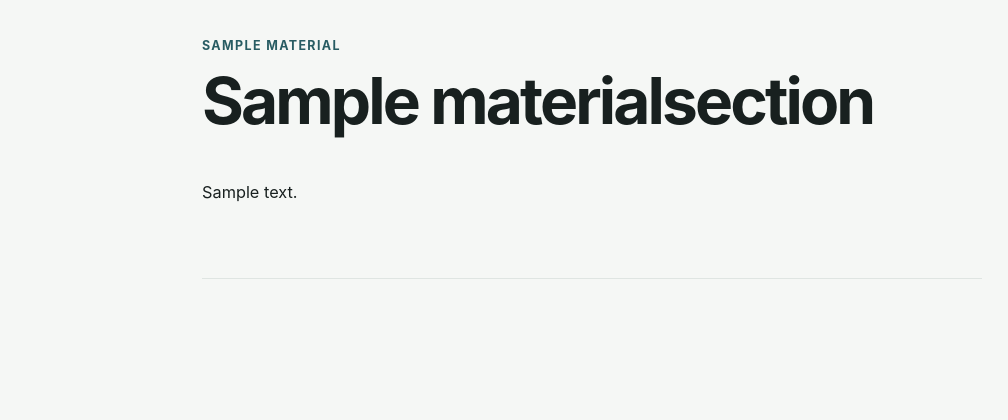
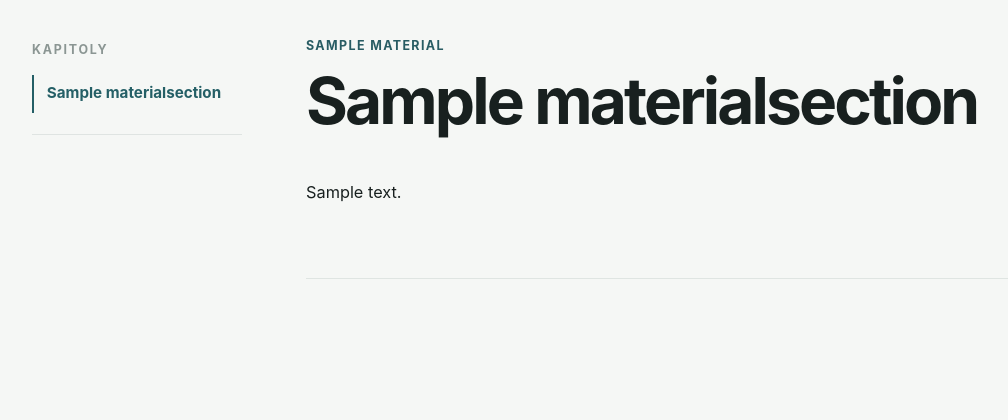
Before and after one commit to Werdna09/matematika-web, a Django app: a page that uses templates/materials/material_section_detail.html in a window 1280 px wide. Shown: the part 125-545 px from the top of the page, without its empty margins (48-1056 px from the left). Run offline with Django 5.2, Linux system fonts and the light colour scheme; tables that the repository leaves empty hold one stand-in row (values such as "Sample post"); parts of the project's set-up code (start-up, migrations or seed data) failed here and were passed over.

Commit message:
Improve reader navigation

```diff
--- a/static/css/style.css
+++ b/static/css/style.css
@@ -1883,6 +1883,65 @@ section {
     letter-spacing: -0.015em;
 }
 
+.reader-chapter-nav {
+    margin-bottom: 1.75rem;
+}
+
+.reader-sidebar-label {
+    margin-bottom: 0.9rem;
+
+    font-size: 0.78rem;
+    font-weight: 700;
+    letter-spacing: 0.14em;
+    text-transform: uppercase;
+
+    color: #8b9693;
+}
+
+.reader-chapter-list {
+    display: flex;
+    flex-direction: column;
+    gap: 0.15rem;
+}
+
+.reader-chapter-link {
+    display: block;
+
+    padding: 0.55rem 0.8rem;
+
+    border-left: 2px solid transparent;
+
+    color: #7c8784;
+    text-decoration: none;
+
+    font-size: 0.95rem;
+    font-weight: 500;
+    line-height: 1.35;
+
+    transition:
+        color 0.15s ease,
+        border-color 0.15s ease,
+        background 0.15s ease;
+}
+
+.reader-chapter-link:hover {
+    color: #245f66;
+}
+
+.reader-chapter-link.is-active {
+    color: #245f66;
+    border-left-color: #245f66;
+
+    font-weight: 700;
+}
+
+.reader-sidebar-divider {
+    height: 1px;
+    margin: 1.3rem 0 1.5rem;
+
+    background: rgba(20, 45, 45, 0.09);
+}
+
 
 /* =========================================================
    PŘEDCHOZÍ / DALŠÍ
--- a/static/js/reader-scrollspy.js
+++ b/static/js/reader-scrollspy.js
@@ -4,11 +4,15 @@ document.addEventListener("DOMContentLoaded", () => {
     const desktopToc = document.getElementById("reader-toc");
     const mobileToc = document.getElementById("reader-toc-mobile");
 
-    const sidebar = document.getElementById("reader-sidebar");
-    const mobileDetails = document.getElementById("reader-mobile-toc");
-    const readerGrid = document.getElementById("reader-grid");
+    const desktopTocSection = document.getElementById(
+        "reader-toc-section"
+    );
 
-    if (!content || !desktopToc || !mobileToc) {
+    const mobileDetails = document.getElementById(
+        "reader-mobile-toc"
+    );
+
+    if (!content) {
         return;
     }
 
@@ -24,6 +28,7 @@ document.addEventListener("DOMContentLoaded", () => {
      */
     const usedIds = new Set();
 
+
     function createSlug(text) {
         return text
             .toLowerCase()
@@ -38,7 +43,9 @@ document.addEventListener("DOMContentLoaded", () => {
         let id = heading.id;
 
         if (!id) {
-            id = createSlug(heading.textContent.trim());
+            id = createSlug(
+                heading.textContent.trim()
+            );
 
             if (!id) {
                 id = `sekce-${index + 1}`;
@@ -54,20 +61,38 @@ document.addEventListener("DOMContentLoaded", () => {
         }
 
         heading.id = uniqueId;
-        usedIds.add(uniqueId);
+
+        usedIds.add(
+            uniqueId
+        );
     });
 
 
     /*
-     * Pokud kapitola nemá žádné podnadpisy,
-     * navigaci vůbec nezobrazíme.
+     * Pokud aktuální kapitola nemá žádné H2/H3,
+     * schováme pouze její obsah.
+     *
+     * Sidebar samotný zůstává viditelný,
+     * protože obsahuje navigaci mezi kapitolami.
      */
     if (headings.length === 0) {
-        sidebar.hidden = true;
-        mobileDetails.hidden = true;
+        if (desktopTocSection) {
+            desktopTocSection.hidden = true;
+        }
 
-        readerGrid.classList.add("reader-grid-no-toc");
+        if (mobileDetails) {
+            mobileDetails.hidden = true;
+        }
 
+        return;
+    }
+
+
+    /*
+     * Bez těchto dvou kontejnerů není možné
+     * obsah kapitoly sestavit.
+     */
+    if (!desktopToc || !mobileToc) {
         return;
     }
 
@@ -77,41 +102,71 @@ document.addEventListener("DOMContentLoaded", () => {
 
     function registerLink(id, link) {
         if (!linksById.has(id)) {
-            linksById.set(id, []);
+            linksById.set(
+                id,
+                []
+            );
         }
 
-        linksById.get(id).push(link);
+        linksById
+            .get(id)
+            .push(link);
     }
 
 
     function buildToc(container, mobile = false) {
         headings.forEach((heading) => {
-            const link = document.createElement("a");
+            const link =
+                document.createElement("a");
 
             link.href = `#${heading.id}`;
-            link.textContent = heading.textContent.trim();
 
-            link.classList.add("reader-toc-link");
+            link.textContent =
+                heading.textContent.trim();
+
+            link.classList.add(
+                "reader-toc-link"
+            );
 
             if (heading.tagName === "H3") {
-                link.classList.add("reader-toc-link-subsection");
+                link.classList.add(
+                    "reader-toc-link-subsection"
+                );
             }
 
-            registerLink(heading.id, link);
+            registerLink(
+                heading.id,
+                link
+            );
 
             if (mobile) {
-                link.addEventListener("click", () => {
-                    mobileDetails.removeAttribute("open");
-                });
+                link.addEventListener(
+                    "click",
+                    () => {
+                        if (mobileDetails) {
+                            mobileDetails.removeAttribute(
+                                "open"
+                            );
+                        }
+                    }
+                );
             }
 
-            container.appendChild(link);
+            container.appendChild(
+                link
+            );
         });
     }
 
 
-    buildToc(desktopToc);
-    buildToc(mobileToc, true);
+    buildToc(
+        desktopToc
+    );
+
+    buildToc(
+        mobileToc,
+        true
+    );
 
 
     let activeId = null;
@@ -123,18 +178,35 @@ document.addEventListener("DOMContentLoaded", () => {
         }
 
         document
-            .querySelectorAll(".reader-toc-link.is-active")
+            .querySelectorAll(
+                ".reader-toc-link.is-active"
+            )
             .forEach((link) => {
-                link.classList.remove("is-active");
-                link.removeAttribute("aria-current");
+                link.classList.remove(
+                    "is-active"
+                );
+
+                link.removeAttribute(
+                    "aria-current"
+                );
             });
 
-        const activeLinks = linksById.get(id) || [];
+
+        const activeLinks =
+            linksById.get(id) || [];
+
 
         activeLinks.forEach((link) => {
-            link.classList.add("is-active");
-            link.setAttribute("aria-current", "location");
+            link.classList.add(
+                "is-active"
+            );
+
+            link.setAttribute(
+                "aria-current",
+                "location"
+            );
         });
+
 
         activeId = id;
     }
@@ -143,10 +215,15 @@ document.addEventListener("DOMContentLoaded", () => {
     function updateActiveSection() {
         const offset = 150;
 
-        let current = headings[0];
+        let current =
+            headings[0];
+
 
         for (const heading of headings) {
-            const top = heading.getBoundingClientRect().top;
+            const top =
+                heading
+                    .getBoundingClientRect()
+                    .top;
 
             if (top <= offset) {
                 current = heading;
@@ -157,34 +234,51 @@ document.addEventListener("DOMContentLoaded", () => {
 
 
         /*
-         * Pokud jsme úplně dole, označíme poslední sekci.
+         * Pokud jsme úplně dole,
+         * označíme poslední sekci.
          */
         const pageBottom =
-            window.scrollY + window.innerHeight;
+            window.scrollY
+            + window.innerHeight;
 
         const documentHeight =
-            document.documentElement.scrollHeight;
+            document
+                .documentElement
+                .scrollHeight;
 
-        if (pageBottom >= documentHeight - 4) {
-            current = headings[headings.length - 1];
+
+        if (
+            pageBottom
+            >= documentHeight - 4
+        ) {
+            current =
+                headings[
+                    headings.length - 1
+                ];
         }
 
 
-        setActive(current.id);
+        setActive(
+            current.id
+        );
     }
 
 
     let ticking = false;
+
 
     function handleScroll() {
         if (ticking) {
             return;
         }
 
-        window.requestAnimationFrame(() => {
-            updateActiveSection();
-            ticking = false;
-        });
+        window.requestAnimationFrame(
+            () => {
+                updateActiveSection();
+
+                ticking = false;
+            }
+        );
 
         ticking = true;
     }
@@ -193,8 +287,11 @@ document.addEventListener("DOMContentLoaded", () => {
     window.addEventListener(
         "scroll",
         handleScroll,
-        { passive: true }
+        {
+            passive: true
+        }
     );
+
 
     window.addEventListener(
         "resize",
@@ -204,3 +301,24 @@ document.addEventListener("DOMContentLoaded", () => {
 
     updateActiveSection();
 });
+
+document
+    .querySelectorAll("#reader-content table")
+    .forEach((table) => {
+        if (table.parentElement.classList.contains("reader-table-wrap")) {
+            return;
+        }
+
+        const wrapper = document.createElement("div");
+
+        wrapper.classList.add("reader-table-wrap");
+
+        table.parentNode.insertBefore(
+            wrapper,
+            table
+        );
+
+        wrapper.appendChild(
+            table
+        );
+    });
--- a/templates/materials/material_section_detail.html
+++ b/templates/materials/material_section_detail.html
@@ -34,25 +34,68 @@
 
     <div class="reader-grid" id="reader-grid">
 
+        <!-- =====================================================
+             LEVÝ SIDEBAR
+             ===================================================== -->
+
         <aside class="reader-sidebar" id="reader-sidebar">
 
             <div class="reader-sidebar-inner">
 
-                <p class="reader-toc-title">
-                    Obsah kapitoly
-                </p>
 
-                <nav
-                    class="reader-toc"
-                    id="reader-toc"
-                    aria-label="Obsah kapitoly"
-                >
-                </nav>
+                <!-- =============================================
+                     KAPITOLY MATERIÁLU
+                     ============================================= -->
+
+                <div class="reader-sidebar-section">
+
+                    <div class="reader-sidebar-label">
+                        Kapitoly
+                    </div>
+
+                    <nav class="reader-chapter-list" aria-label="Kapitoly materiálu">
+
+                        {% for chapter in material.sections.all %}
+
+                        <a href="{% url 'materials:material_section_detail' material.slug chapter.slug %}"
+                            class="reader-chapter-link{% if chapter.pk == section.pk %} is-active{% endif %}">
+                            {{ chapter.title }}
+                        </a>
+
+                        {% endfor %}
+
+                    </nav>
+
+                </div>
+
+
+                <div class="reader-sidebar-divider"></div>
+
+
+                <!-- =============================================
+                     OBSAH AKTUÁLNÍ KAPITOLY
+                     ============================================= -->
+
+                <div class="reader-sidebar-section" id="reader-toc-section">
+
+                    <div class="reader-sidebar-label">
+                        Obsah kapitoly
+                    </div>
+
+                    <nav class="reader-toc" id="reader-toc" aria-label="Obsah kapitoly">
+                    </nav>
+
+                </div>
+
 
             </div>
 
         </aside>
 
+
+        <!-- =====================================================
+             HLAVNÍ OBSAH
+             ===================================================== -->
 
         <div class="reader-main">
 
@@ -69,28 +112,63 @@
             </div>
 
 
+            <!-- =================================================
+                 MOBILNÍ NAVIGACE MEZI KAPITOLAMI
+                 ================================================= -->
+
+            <details class="reader-mobile-toc reader-mobile-chapters">
+
+                <summary>
+                    Kapitoly
+                </summary>
+
+                <nav class="reader-chapter-list reader-chapter-list-mobile" aria-label="Kapitoly materiálu">
+
+                    {% for chapter in material.sections.all %}
+
+                    <a href="{% url 'materials:material_section_detail' material.slug chapter.slug %}"
+                        class="reader-chapter-link{% if chapter.pk == section.pk %} is-active{% endif %}">
+                        {{ chapter.title }}
+                    </a>
+
+                    {% endfor %}
+
+                </nav>
+
+            </details>
+
+
+            <!-- =================================================
+                 MOBILNÍ OBSAH AKTUÁLNÍ KAPITOLY
+                 ================================================= -->
+
             <details class="reader-mobile-toc" id="reader-mobile-toc">
 
                 <summary>
                     Obsah kapitoly
                 </summary>
 
-                <nav
-                    class="reader-toc reader-toc-mobile"
-                    id="reader-toc-mobile"
-                    aria-label="Obsah kapitoly"
-                >
+                <nav class="reader-toc reader-toc-mobile" id="reader-toc-mobile" aria-label="Obsah kapitoly">
                 </nav>
 
             </details>
 
 
-            <article class="reader-content online-content" id="reader-content">
+            <!-- =================================================
+                 TEXT KAPITOLY
+                 ================================================= -->
+
+            <article class="reader-content online-content" id="reader-content"
+                style="--chapter-number: '{{ section.order }}';">
 
                 {{ section.html_content|safe }}
 
             </article>
 
+
+            <!-- =================================================
+                 PŘEDCHOZÍ / DALŠÍ KAPITOLA
+                 ================================================= -->
 
             <nav class="reader-navigation">
 
@@ -98,10 +176,8 @@
 
                     {% if previous_section %}
 
-                    <a
-                        href="{% url 'materials:material_section_detail' material.slug previous_section.slug %}"
-                        class="reader-nav-link"
-                    >
+                    <a href="{% url 'materials:material_section_detail' material.slug previous_section.slug %}"
+                        class="reader-nav-link">
 
                         <span class="reader-nav-label">
                             ← Předchozí
@@ -122,10 +198,8 @@
 
                     {% if next_section %}
 
-                    <a
-                        href="{% url 'materials:material_section_detail' material.slug next_section.slug %}"
-                        class="reader-nav-link"
-                    >
+                    <a href="{% url 'materials:material_section_detail' material.slug next_section.slug %}"
+                        class="reader-nav-link">
 
                         <span class="reader-nav-label">
                             Další →
```
Also changed, not shown: other parts of static/css/style.css (+81 -0 lines), materials/services/tex_preprocessor.py (+159 -2 lines).
